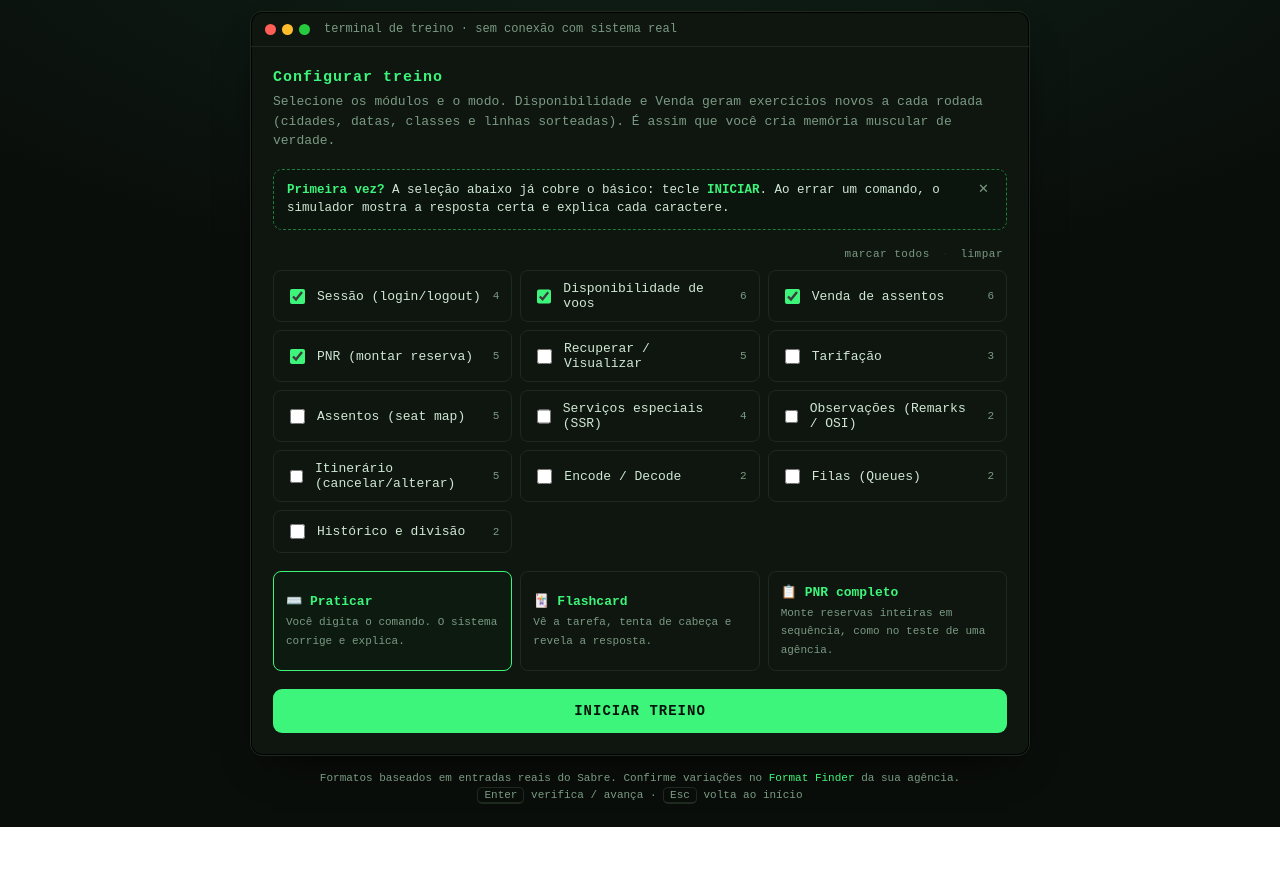
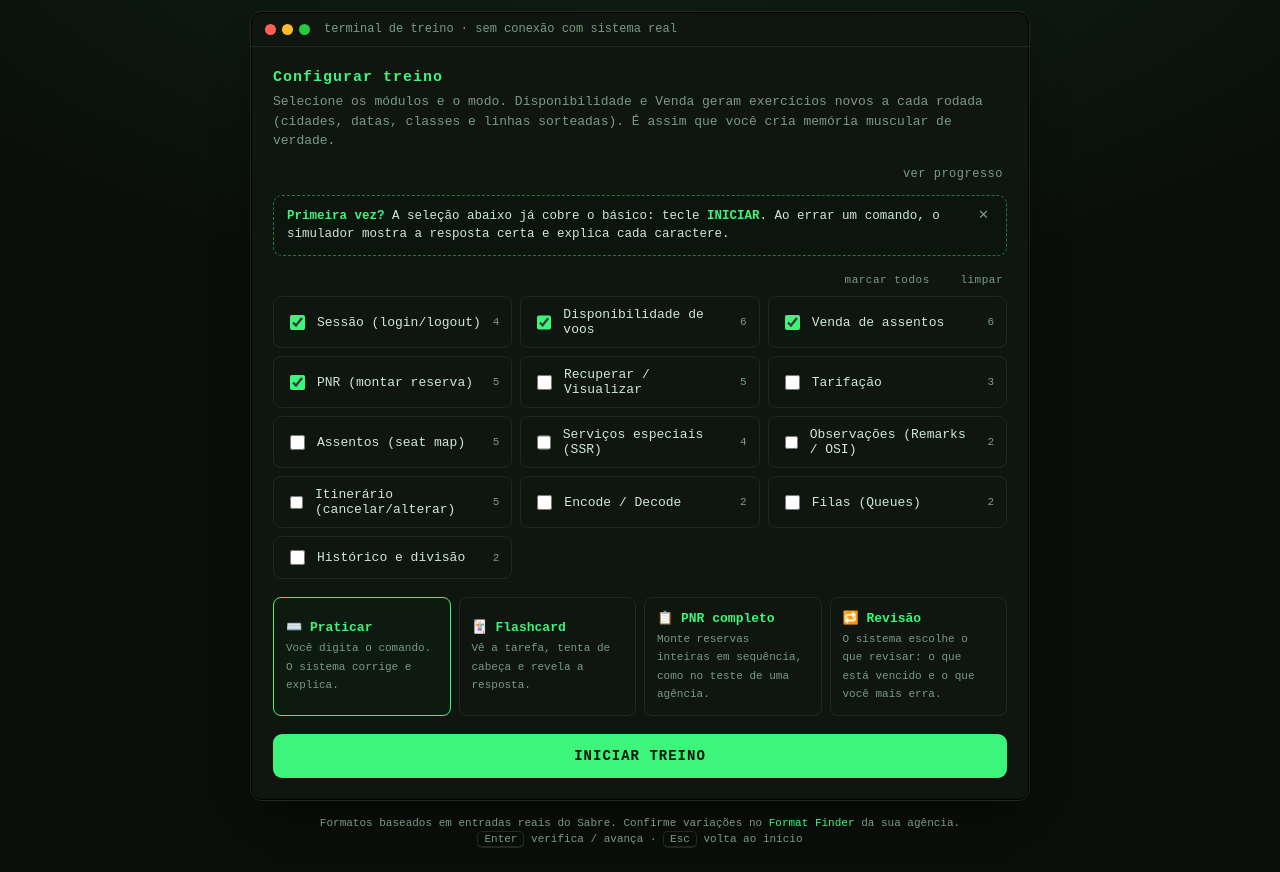
Before and after one commit to felipewilliam2/simulador-sabre, a plain HTML site: page index.html in a window 1280 px wide. Shown: the part 49-921 px from the top of the page. Before the commit the page ends 876 px from the top, so only its background shows below. Drawn offline with Linux system fonts and the light colour scheme.

Commit message:
feat: markup do modo Revisão, barra de resumo e linha de fim de sessão
Co-Authored-By: Claude Opus 4.8 <noreply@anthropic.com>

```diff
--- a/index.html
+++ b/index.html
@@ -135,6 +135,8 @@
   .firstrun .fr-x{margin-left:auto; background:none; border:none; color:var(--muted); cursor:pointer;
     font:inherit; font-size:13px; line-height:1; padding:2px 4px; border-radius:5px}
   .firstrun .fr-x:hover{color:var(--green)}
+  .srsbar{display:flex; gap:10px; align-items:center; justify-content:space-between; flex-wrap:wrap; margin:-4px 0 12px; font-size:12px; color:var(--muted)}
+  .srsbar b{color:var(--green)}
   .modtools{display:flex; gap:8px; align-items:center; justify-content:flex-end; margin-bottom:8px; font-size:11px}
   .modtools .sep{color:var(--line)}
   .linkbtn{background:none; border:none; color:var(--muted); cursor:pointer; font:inherit;
@@ -171,6 +173,11 @@
       <h2>Configurar treino</h2>
       <p class="lead">Selecione os módulos e o modo. Disponibilidade e Venda geram exercícios novos a cada rodada (cidades, datas, classes e linhas sorteadas). É assim que você cria memória muscular de verdade.</p>
 
+      <div class="srsbar hidden" id="srsBar">
+        <span id="srsSummary"></span>
+        <button type="button" class="linkbtn" id="progressLink">ver progresso</button>
+      </div>
+
       <div class="firstrun hidden" id="firstrun">
         <div><b>Primeira vez?</b> A seleção abaixo já cobre o básico: tecle <b>INICIAR</b>. Ao errar um comando, o simulador mostra a resposta certa e explica cada caractere.</div>
         <button type="button" class="fr-x" id="frClose" aria-label="Dispensar dica">✕</button>
@@ -193,9 +200,14 @@
         <button type="button" class="seg" data-mode="pnr" aria-pressed="false">
           <b>📋  PNR completo</b><span>Monte reservas inteiras em sequência, como no teste de uma agência.</span>
         </button>
+        <button type="button" class="seg" data-mode="review" aria-pressed="false">
+          <b>🔁  Revisão</b><span>O sistema escolhe o que revisar: o que está vencido e o que você mais erra.</span>
+        </button>
       </div>
 
       <p class="lead hidden" id="pnrNote" style="margin-top:-8px; color:var(--amber)">No modo <b>PNR completo</b>, a seleção de módulos acima é ignorada. Você monta 3 reservas completas com passageiro, trecho, data e classe sorteados a cada rodada.</p>
+
+      <p class="lead hidden" id="reviewNote" style="margin-top:-8px; color:var(--amber)">No modo <b>Revisão</b>, a seleção de módulos é ignorada — o simulador monta a sessão com o que está vencido e o que você mais erra, em formato de digitação.</p>
 
       <p class="warn hidden" id="noMods" role="alert">⚠ Selecione ao menos um módulo para começar.</p>
       <button class="go" id="start">INICIAR TREINO</button>
@@ -268,6 +280,7 @@
         <h2>Treino concluído</h2>
         <div class="big" id="e-acc">100%</div>
         <div class="sub" id="e-sub"></div>
+        <div class="sub hidden" id="e-srs"></div>
         <div class="breakdown" id="e-breakdown"></div>
         <button class="go" id="again">NOVO TREINO</button>
       </div>
```
